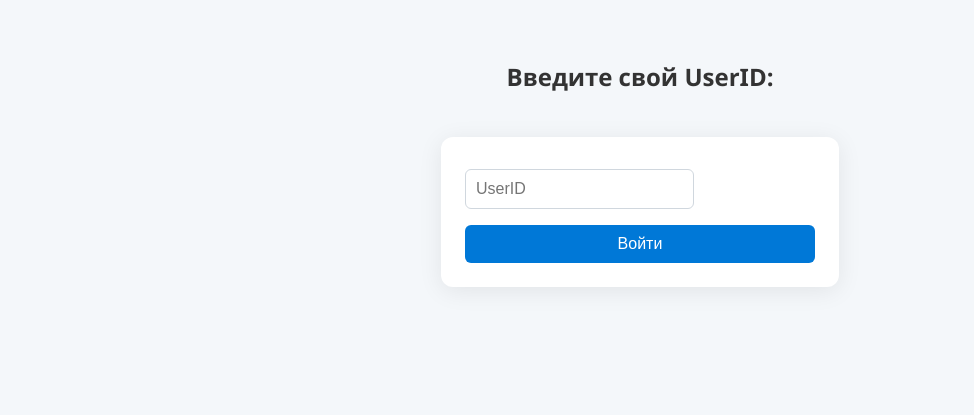
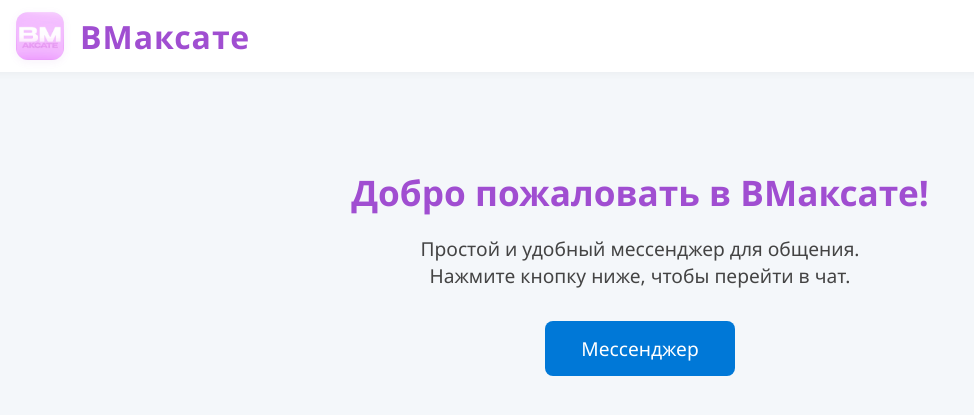
Before and after one commit to Daniil0112357424/web-chat, a Flask app: page / in a window 1280 px wide. Shown: the top 415 px of the page, without its empty margins (0-974 px from the left). Run offline with Flask 3, Linux system fonts and the light colour scheme.

Commit message:
initial commit

```diff
--- a/app.py
+++ b/app.py
@@ -6,17 +6,18 @@ app = Flask(__name__)
 app.config['SECRET_KEY'] = 'secret!'
 socketio = SocketIO(app)
 
-# Храним user_id -> session_id
 user_sessions = {}
-
-# Храним историю: (user1, user2) -> [ {from, to, type, content}, ... ]
 chat_history = {}
 
 def get_history_key(user1, user2):
     return tuple(sorted([user1, user2]))
 
-@app.route("/", methods=["GET", "POST"])
+@app.route("/")
 def index():
+    return render_template("index2.html")  # Главная страница
+
+@app.route("/login", methods=["GET", "POST"])
+def login():
     if request.method == "POST":
         user_id = request.form.get("user_id")
         if not user_id:
@@ -28,7 +29,7 @@ def index():
 @app.route("/chat")
 def chat():
     if "user_id" not in session:
-        return redirect(url_for("index"))
+        return redirect(url_for("login"))
     return render_template("chat.html", user_id=session["user_id"])
 
 @socketio.on("connect")
@@ -45,7 +46,6 @@ def handle_send_message(data):
     msg = data.get("message")
 
     if from_user and to_user and msg:
-        # Сохраняем в историю
         key = get_history_key(from_user, to_user)
         chat_history.setdefault(key, []).append({
             "from": from_user,
@@ -66,7 +66,6 @@ def handle_send_image(data):
     to_user = data.get("to_user")
     image = data.get("image")
     if from_user and to_user and image:
-        # Сохраняем в историю
         key = get_history_key(from_user, to_user)
         chat_history.setdefault(key, []).append({
             "from": from_user,
--- a/templates/chat.html
+++ b/templates/chat.html
@@ -35,6 +35,7 @@
             max-height: 48px;
             border-radius: 12px;
             margin-right: 16px;
+            margin-left: 16px;
             object-fit: cover;
             background: #f4f7fa;
             box-shadow: 0 2px 8px rgba(160,78,209,0.08);
--- a/templates/index.html
+++ b/templates/index.html
@@ -1,8 +1,9 @@
 <!DOCTYPE html>
 <html>
 <head>
-    <title>ВМаксате</title>
-    <link rel="icon" href="icon.jpeg" type="image/x-icon">
+    <title>Вход — ВМаксате</title>
+    <meta name="viewport" content="width=device-width, initial-scale=1">
+    <link rel="icon" href="{{ url_for('static', filename='icon.jpeg') }}" type="image/x-icon">
     <style>
         body {
             background: #f4f7fa;
@@ -14,16 +15,12 @@
             align-items: center;
             min-height: 100vh;
         }
-        h2 {
-            margin-top: 60px;
-            color: #333;
-        }
-        #login-container {
+        .login-container {
             background: #fff;
             border-radius: 12px;
             box-shadow: 0 4px 24px rgba(0,0,0,0.08);
             padding: 32px 24px 24px 24px;
-            margin-top: 24px;
+            margin-top: 60px;
             width: 350px;
             display: flex;
             flex-direction: column;
@@ -50,7 +47,6 @@
             font-size: 16px;
             cursor: pointer;
             transition: background 0.2s;
-            width: 100%;
         }
         button:hover {
             background: #005fa3;
@@ -63,10 +59,9 @@
     </style>
 </head>
 <body>
-    <h2>Введите свой UserID:</h2>
-    <div id="login-container">
-        <form method="POST">
-            <input type="text" name="user_id" placeholder="UserID" required>
+    <div class="login-container">
+        <form method="POST" action="{{ url_for('login') }}">
+            <input type="text" name="user_id" placeholder="Ваш UserID" required>
             <button type="submit">Войти</button>
         </form>
         {% if error %}
--- /dev/null
+++ b/templates/index2.html
@@ -0,0 +1,90 @@
+<!DOCTYPE html>
+<html>
+<head>
+    <title>ВМаксате — Главная</title>
+    <meta name="viewport" content="width=device-width, initial-scale=1">
+    <link rel="icon" href="{{ url_for('static', filename='icon.jpeg') }}" type="image/x-icon">
+    <style>
+        body {
+            background: #f4f7fa;
+            font-family: 'Segoe UI', Arial, sans-serif;
+            margin: 0;
+            padding: 0;
+            display: flex;
+            flex-direction: column;
+            align-items: center;
+            min-height: 100vh;
+        }
+        .header-bar {
+            width: 100%;
+            display: flex;
+            align-items: center;
+            background: #fff;
+            box-shadow: 0 2px 8px rgba(0,0,0,0.04);
+            padding: 12px 32px;
+            position: sticky;
+            top: 0;
+            z-index: 10;
+            margin-bottom: 12px;
+        }
+        .header-bar img {
+            width: 48px;
+            height: 48px;
+            max-width: 48px;
+            max-height: 48px;
+            border-radius: 12px;
+            margin-right: 16px;
+            margin-left: 16px;
+            object-fit: cover;
+            background: #f4f7fa;
+            box-shadow: 0 2px 8px rgba(160,78,209,0.08);
+        }
+        .header-title {
+            font-size: 2rem;
+            font-weight: bold;
+            color: #a04ed1;
+            letter-spacing: 1px;
+        }
+        .main-content {
+            margin-top: 60px;
+            text-align: center;
+        }
+        .main-content h1 {
+            font-size: 2.2rem;
+            color: #a04ed1;
+            margin-bottom: 16px;
+        }
+        .main-content p {
+            font-size: 1.2rem;
+            color: #444;
+            margin-bottom: 32px;
+        }
+        .main-content .btn {
+            background: #0078d7;
+            color: #fff;
+            border: none;
+            border-radius: 8px;
+            padding: 14px 36px;
+            font-size: 1.2rem;
+            cursor: pointer;
+            transition: background 0.2s;
+            text-decoration: none;
+            display: inline-block;
+        }
+        .main-content .btn:hover {
+            background: #005fa3;
+        }
+    </style>
+</head>
+<body>
+    <div class="header-bar">
+        <img src="{{ url_for('static', filename='icon.jpeg') }}" alt="Лого">
+        <span class="header-title">ВМаксате</span>
+    </div>
+    <div class="main-content">
+        <h1>Добро пожаловать в ВМаксате!</h1>
+        <p>Простой и удобный мессенджер для общения.<br>Нажмите кнопку ниже, чтобы перейти в чат.</p>
+        <a href="{{ url_for('chat') }}" class="btn">Мессенджер</a>
+    </div>
+</body>
+</html>
```
